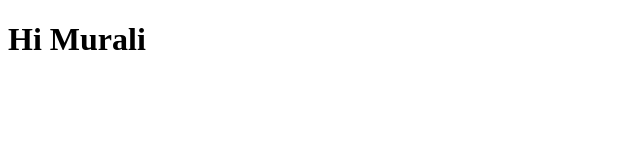
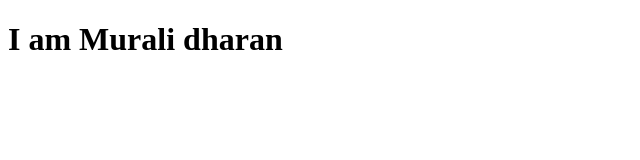
Before and after one commit to Muralidharan96/Sample-REPO, a plain HTML site: page index.html in a window 1280 px wide. Shown: the whole page, without its empty margins (0-640 px from the left). Drawn offline with Linux system fonts and the light colour scheme.

Commit message:
fix : full change

```diff
--- a/index.html
+++ b/index.html
@@ -6,6 +6,6 @@
     <title>Document</title>
 </head>
 <body>
-    <h1> Hi Murali</h1>
+    <h1> I am Murali dharan</h1>
 </body>
 </html>
```
Also changed, not shown: dummy.txt.
